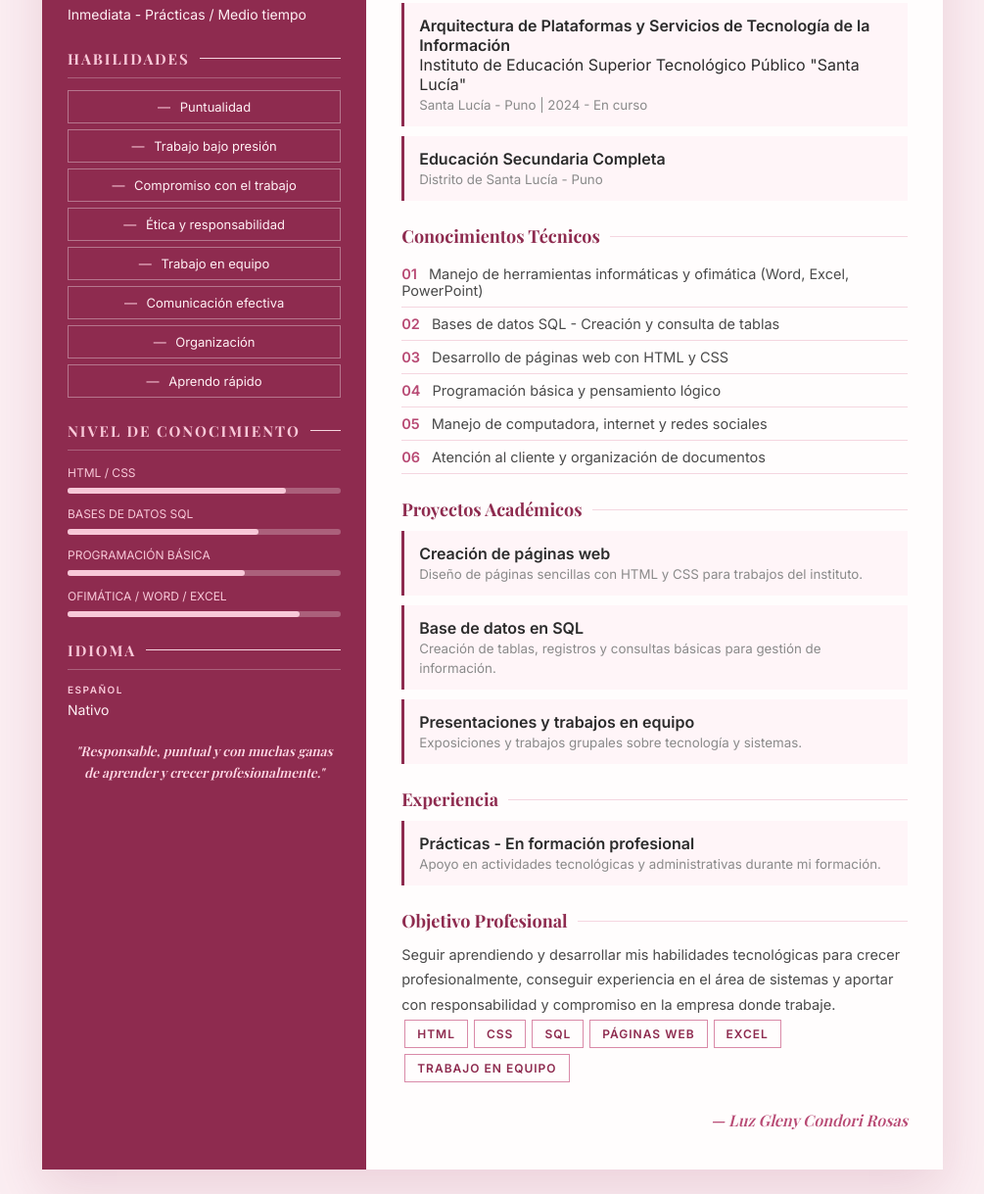
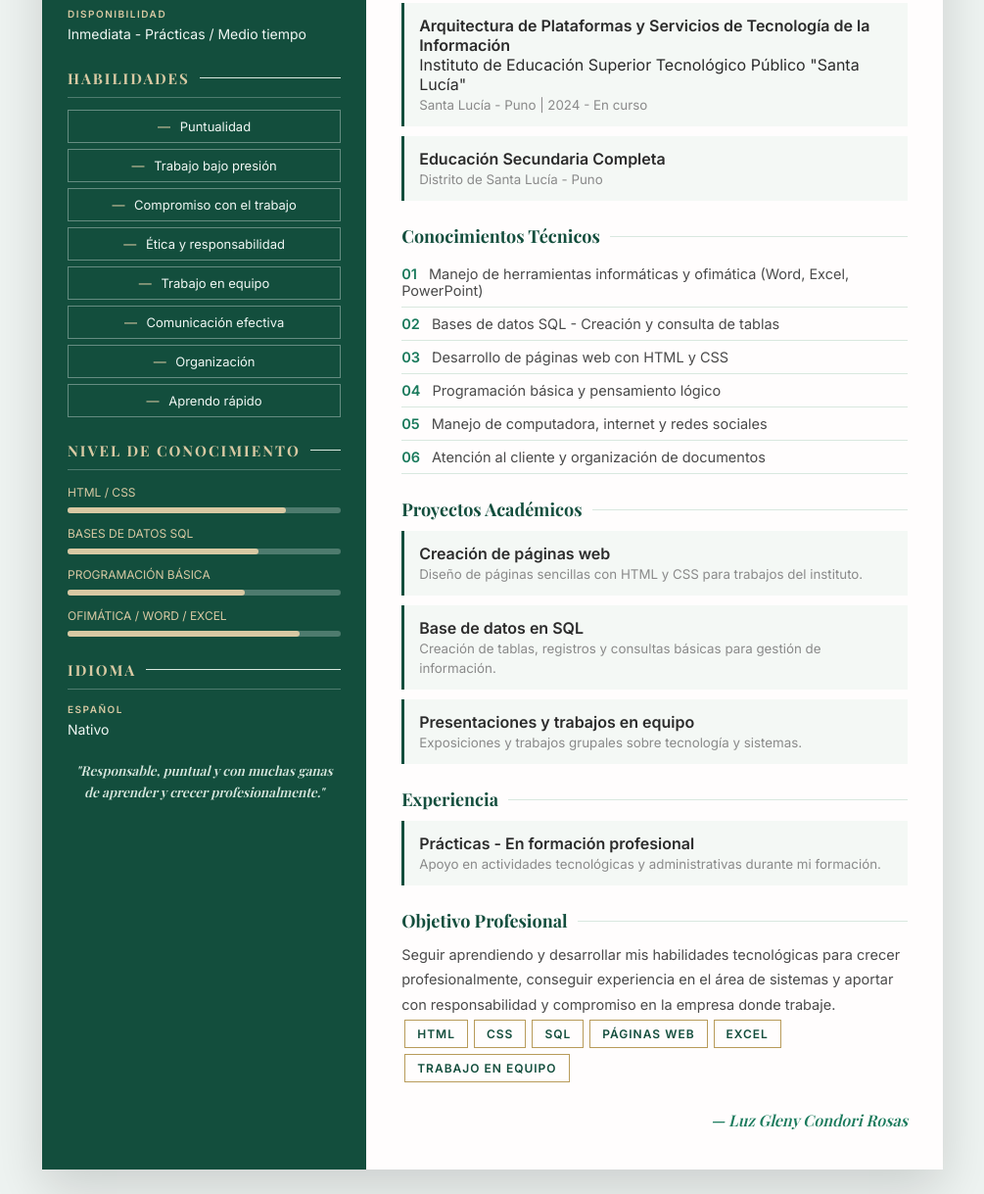
Before and after one commit to luzgley/Mi-CV, a plain HTML site: page index.html in a window 1280 px wide. Shown: the part 500-1719 px from the top of the page at 98% size, without its empty margins (137-1142 px from the left). Drawn offline with nearby package versions, Linux system fonts and the light colour scheme.

Commit message:
Update index.html

```diff
--- a/index.html
+++ b/index.html
@@ -7,35 +7,37 @@
 <link href="https://fonts.googleapis.com/css2?family=Playfair+Display:wght@600;700&family=Inter:wght@400;500;600&display=swap" rel="stylesheet">
 <style>
 * { box-sizing: border-box; margin:0; padding:0; }
-body { font-family: 'Inter', Arial, sans-serif; background: #fbeef2; color: #2b2b2b; padding: 25px 15px; }
-.contenedor { max-width: 920px; margin: auto; background: #fffdfd; display: flex; box-shadow: 0 20px 50px rgba(150,40,80,0.15); overflow: hidden; }
+body { font-family: 'Inter', Arial, sans-serif; background: #eef3f1; color: #2b2b2b; padding: 25px 15px; }
+.contenedor { max-width: 920px; margin: auto; background: #fffdfd; display: flex; box-shadow: 0 20px 50px rgba(0,0,0,0.15); overflow: hidden; }
 
-/* ROSADO ELEGANTE */
-.lateral { background: #8e2b4f; color: #fff0f4; width: 36%; padding: 35px 26px; }
+/* VERDE ESMERALDA ELEGANTE */
+.lateral { background: #134e3d; color: #f0f7f4; width: 36%; padding: 35px 26px; }
 
-.foto-perfil { width: 150px; height: 150px; object-fit: cover; border-radius: 50%; border: 2px solid #f8c8d8; display: block; margin: 0 auto 18px; padding: 4px; }
-.lateral h2 { font-family: 'Playfair Display', serif; font-size: 15px; letter-spacing: 2px; color: #f8c8d8; border-bottom: 1px solid rgba(255,255,255,0.25); padding-bottom: 9px; margin: 24px 0 12px; }
+/* FOTO EN CUADRADO */
+.foto-perfil { width: 160px; height: 170px; object-fit: cover; border-radius: 12px; border: 3px solid #c9a86a; display: block; margin: 0 auto 18px; }
+
+.lateral h2 { font-family: 'Playfair Display', serif; font-size: 15px; letter-spacing: 2px; color: #d8c9a3; border-bottom: 1px solid rgba(255,255,255,0.25); padding-bottom: 9px; margin: 24px 0 12px; }
 .dato { margin-bottom: 12px; font-size: 14px; line-height: 1.6; }
-.dato b { font-size: 10px; letter-spacing: 1.5px; color: #f8c8d8; display: block; margin-bottom: 2px; }
+.dato b { font-size: 10px; letter-spacing: 1.5px; color: #d8c9a3; display: block; margin-bottom: 2px; }
 .skill { border: 1px solid rgba(255,255,255,0.35); padding: 8px 10px; font-size: 13px; margin: 6px 0; text-align: center; }
-.skill span { color: #f8c8d8; margin-right: 6px; }
+.skill span { color: #d8c9a3; margin-right: 6px; }
 .barra { background: rgba(255,255,255,0.25); height: 6px; margin: 5px 0 10px; border-radius: 10px; }
-.barra div { background: #f8c8d8; height: 6px; border-radius: 10px; }
-.frase { font-family: 'Playfair Display', serif; font-style: italic; font-size: 13.5px; color: #ffd9e6; text-align: center; margin-top: 20px; line-height: 1.6; }
+.barra div { background: #d8c9a3; height: 6px; border-radius: 10px; }
+.frase { font-family: 'Playfair Display', serif; font-style: italic; font-size: 13.5px; color: #d8e8df; text-align: center; margin-top: 20px; line-height: 1.6; }
 .contenido { width: 64%; padding: 40px 36px; }
-.sub { font-size: 12px; letter-spacing: 2px; color: #a8a8a8; text-transform: uppercase; font-weight: 600; }
-.apellido { font-family: 'Playfair Display', serif; font-size: 36px; line-height: 1; color: #8e2b4f; }
-.apellido em { font-style: normal; color: #d98aa8; }
-.linea { width: 60px; height: 3px; background: #e89bb4; margin: 14px 0 22px; }
-h2 { font-family: 'Playfair Display', serif; font-size: 18px; color: #8e2b4f; margin: 24px 0 10px; display: flex; align-items: center; gap: 10px; }
-h2::after { content:""; flex:1; height:1px; background:#f5d6e0; }
+.sub { font-size: 12px; letter-spacing: 2px; color: #8a8a8a; text-transform: uppercase; font-weight: 600; }
+.apellido { font-family: 'Playfair Display', serif; font-size: 36px; line-height: 1; color: #134e3d; }
+.apellido em { font-style: normal; color: #b89b5a; }
+.linea { width: 60px; height: 3px; background: #c9a86a; margin: 14px 0 22px; }
+h2 { font-family: 'Playfair Display', serif; font-size: 18px; color: #134e3d; margin: 24px 0 10px; display: flex; align-items: center; gap: 10px; }
+h2::after { content:""; flex:1; height:1px; background:#d9e8df; }
 p { line-height: 1.75; font-size: 14.5px; color: #4a4a4a; }
-.caja { border-left: 3px solid #8e2b4f; background: #fff5f8; padding: 13px 15px; margin-bottom: 10px; }
+.caja { border-left: 3px solid #134e3d; background: #f4f8f5; padding: 13px 15px; margin-bottom: 10px; }
 .caja b { color: #2b2b2b; } .caja small { color: #8a8a8a; }
-.lista { list-style: none; } .lista li { padding: 8px 0; border-bottom: 1px solid #f5d6e0; font-size: 14.5px; color: #4a4a4a; }
-.lista li b { color: #b84a74; margin-right: 8px; }
-.etiquetas span { border: 1px solid #d98aa8; color: #8e2b4f; padding: 6px 12px; font-size: 12px; letter-spacing: 1px; display: inline-block; margin: 3px; font-weight: 600; }
-.firma { margin-top: 25px; text-align: right; font-family: 'Playfair Display', serif; font-style: italic; color: #b84a74; }
+.lista { list-style: none; } .lista li { padding: 8px 0; border-bottom: 1px solid #d9e8df; font-size: 14.5px; color: #4a4a4a; }
+.lista li b { color: #1a7a5c; margin-right: 8px; }
+.etiquetas span { border: 1px solid #b89b5a; color: #134e3d; padding: 6px 12px; font-size: 12px; letter-spacing: 1px; display: inline-block; margin: 3px; font-weight: 600; }
+.firma { margin-top: 25px; text-align: right; font-family: 'Playfair Display', serif; font-style: italic; color: #1a7a5c; }
 @media(max-width:650px){ .contenedor{flex-direction:column} .lateral,.contenido{width:100%} }
 </style>
 </head>
@@ -61,10 +63,10 @@ p { line-height: 1.75; font-size: 14.5px; color: #4a4a4a; }
     <div class="skill"><span>—</span> Aprendo rápido</div>
 
     <h2>NIVEL DE CONOCIMIENTO</h2>
-    <p style="font-size:12px;color:#f8c8d8;">HTML / CSS</p><div class="barra"><div style="width:80%"></div></div>
-    <p style="font-size:12px;color:#f8c8d8;">BASES DE DATOS SQL</p><div class="barra"><div style="width:70%"></div></div>
-    <p style="font-size:12px;color:#f8c8d8;">PROGRAMACIÓN BÁSICA</p><div class="barra"><div style="width:65%"></div></div>
-    <p style="font-size:12px;color:#f8c8d8;">OFIMÁTICA / WORD / EXCEL</p><div class="barra"><div style="width:85%"></div></div>
+    <p style="font-size:12px;color:#d8c9a3;">HTML / CSS</p><div class="barra"><div style="width:80%"></div></div>
+    <p style="font-size:12px;color:#d8c9a3;">BASES DE DATOS SQL</p><div class="barra"><div style="width:70%"></div></div>
+    <p style="font-size:12px;color:#d8c9a3;">PROGRAMACIÓN BÁSICA</p><div class="barra"><div style="width:65%"></div></div>
+    <p style="font-size:12px;color:#d8c9a3;">OFIMÁTICA / WORD / EXCEL</p><div class="barra"><div style="width:85%"></div></div>
 
     <h2>IDIOMA</h2>
     <div class="dato"><b>ESPAÑOL</b>Nativo</div>
```
